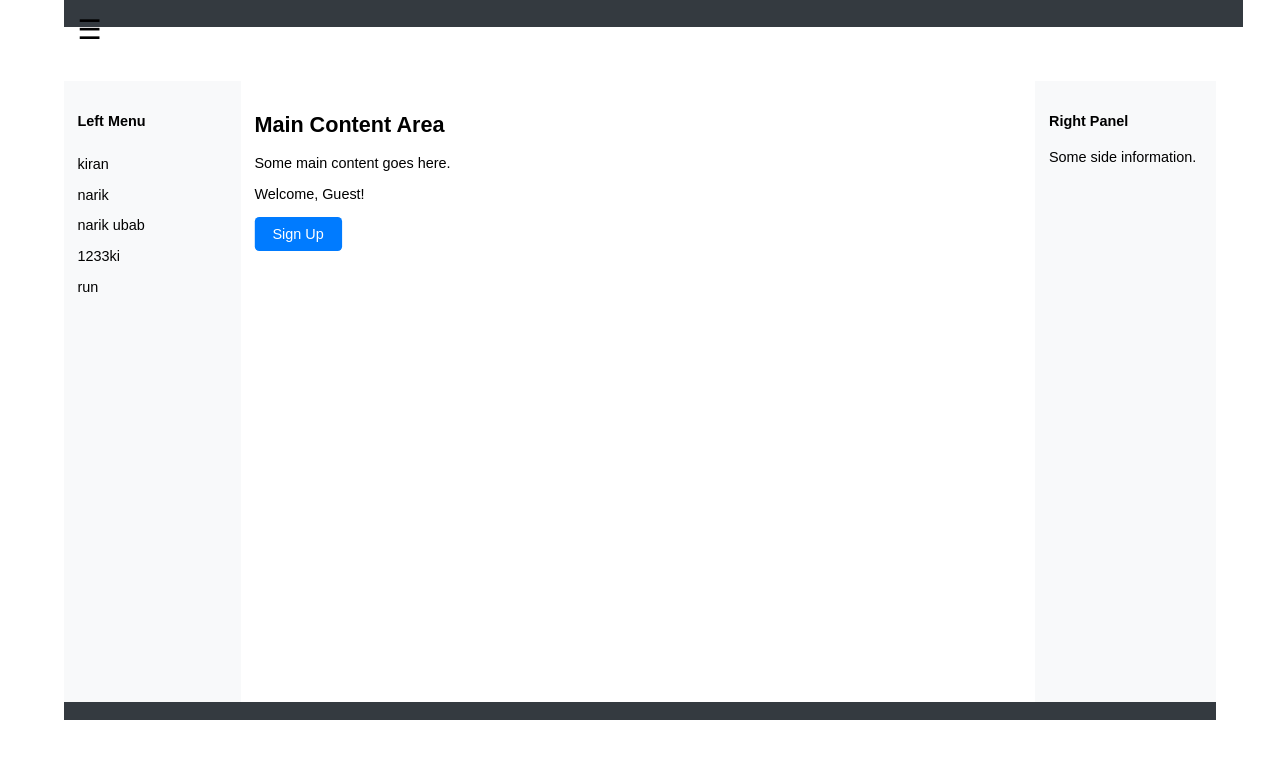
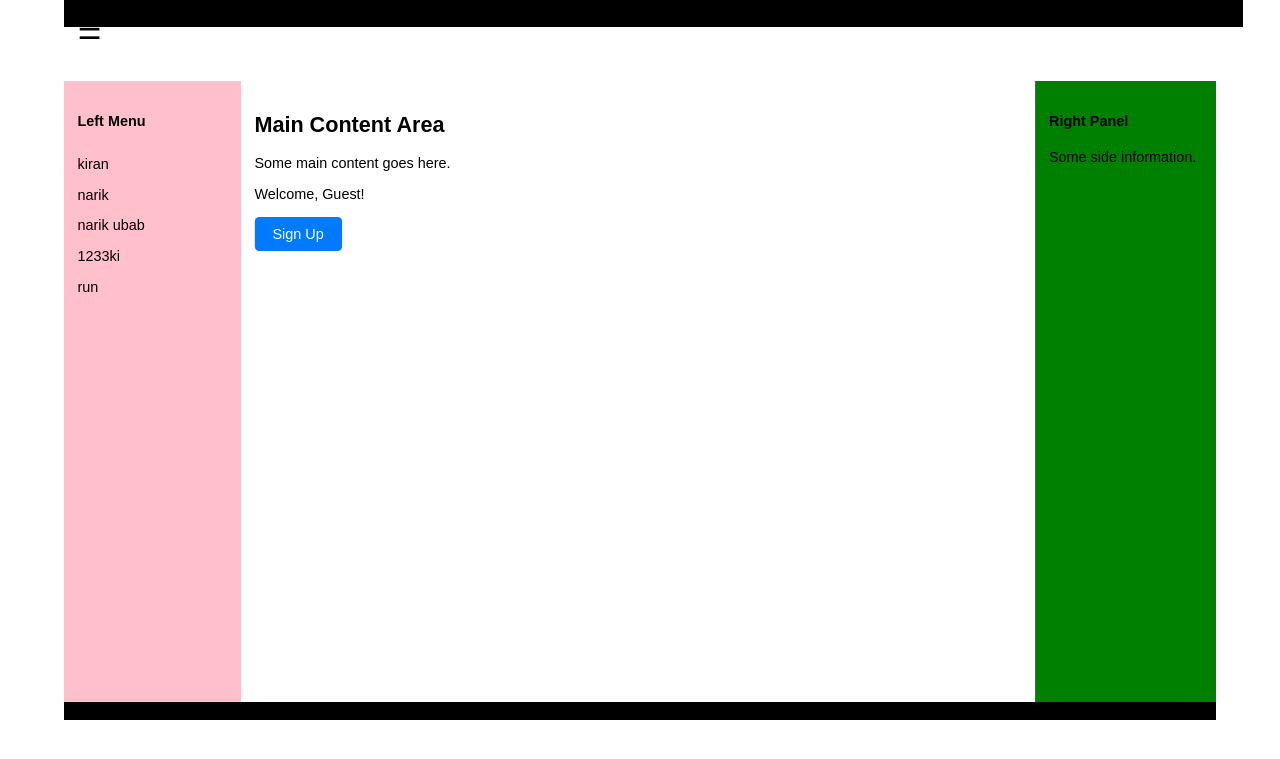
Before and after one commit to kiranbabu-pedda/A-Responsive-webpage, a Django app: page / in a window 1280 px wide. Shown: the top 759 px of the page. Run offline with Django 5.2, Linux system fonts and the light colour scheme; data comes from the database, SQL or seed files in the repository.

Commit message:
Update index.html

```diff
--- a/a responsive webpage/kiransapp/templates/index.html
+++ b/a responsive webpage/kiransapp/templates/index.html
@@ -5,19 +5,19 @@
     <meta name="viewport" content="width=device-width, initial-scale=1.0">
     <title>Responsive Webpage</title>
     <style>
-        /* General body styling */
+
         body {
             margin: 0;
             font-family: Arial, sans-serif;
             display: flex;
             flex-direction: column;
-            min-height: 100vh; /* Ensure body takes full height */
-            transition: transform 0.3s ease; /* Smooth transform transition */
+            min-height: 100vh;
+            transition: transform 0.3s ease;
         }
 
-        /* Navbar */
+
         nav {
-            background-color: #343a40;
+            background-color: black;
             color: white;
             padding: 15px;
             position: sticky;
@@ -32,17 +32,17 @@
             margin: 0 15px;
         }
 
-        /* Main content layout */
+
         .content {
             display: flex;
-            flex: 1; /* This makes the content area grow to take available space */
-            margin-top: 60px; /* To account for fixed navbar */
+            flex: 1;
+            margin-top: 60px;
         }
 
-        /* Left Menu */
+
         .left-menu {
             width: 250px;
-            background-color: #f8f9fa;
+            background-color: pink;
             padding: 15px;
             transition: width 0.3s ease;
             display: block;
@@ -62,29 +62,29 @@
             padding: 8px 0;
         }
 
-        /* Main Content */
+
         .main-content {
             width: 100%;
             padding: 15px;
-            background-color: #fff;
+            background-color: white;
         }
 
         .right-panel {
             width: 20%;
-            background-color: #f8f9fa;
+            background-color: green;
             padding: 15px;
         }
 
-        /* Footer */
+
         .footer {
-            background-color: #343a40;
+            background-color: black;
             color: white;
             padding: 10px;
             text-align: center;
-            margin-top: auto; /* Push footer to bottom */
+            margin-top: auto;
         }
 
-        /* Toggle Button for Collapsing Menu */
+
         #menu-toggle {
             display: block;
             position: absolute;
@@ -95,7 +95,7 @@
             z-index: 1001;
 
         }
-                /* Sign Up Button */
+
                 .signup-btn {
             display: inline-block;
             padding: 10px 20px;
@@ -115,17 +115,17 @@
 </head>
 <body>
 
-    <!-- Navbar -->
+
     <nav>
 
     </nav>
 
-    <!-- Menu Toggle Button (Visible on all screens now) -->
+
     <span id="menu-toggle">☰</span>
 
     <!-- Main Content -->
     <div class="content">
-        <!-- Left Menu (Initially visible) -->
+
         <div class="left-menu" id="leftMenu">
             <h4>Left Menu</h4>
             <ul>
@@ -137,7 +137,7 @@
             </ul>
         </div>
 
-        <!-- Main Content Area -->
+
         <div class="main-content">
             <h2>Main Content Area</h2>
             <p>Some main content goes here.</p>
@@ -151,26 +151,26 @@
             <a href="{% url 'signup' %}" class="signup-btn">Sign Up</a>
         </div>
 
-        <!-- Right Panel -->
+
         <div class="right-panel">
             <h4>Right Panel</h4>
             <p>Some side information.</p>
         </div>
     </div>
 
-    <!-- Footer -->
+
     <div class="footer">
 
     </div>
 
     <script>
-        // Function to toggle the left menu visibility
+
         document.getElementById('menu-toggle').addEventListener('click', function () {
             const leftMenu = document.getElementById('leftMenu');
             leftMenu.classList.toggle('collapsed');
         });
 
-        // JavaScript to handle screen size changes and shrinking the page width
+
         function adjustPageSize() {
             const width = window.innerWidth;
             let scaleValue;
@@ -188,18 +188,18 @@
                 scaleValue = 1; // Default, 100% size
             }
 
-            // Apply the scale transformation to the body
+
             document.body.style.transform = `scale(${scaleValue})`;
             document.body.style.transformOrigin = 'top'; // Keeps the scale from the top of the page
         }
 
-        // Listen for window resize events to adjust page size and menu visibility dynamically
+
         window.addEventListener('resize', function() {
             adjustPageSize();
             adjustMenuVisibility();
         });
 
-        // Call the functions on page load to set the initial layout
+
         window.addEventListener('load', function() {
             adjustPageSize();
             adjustMenuVisibility();
```
